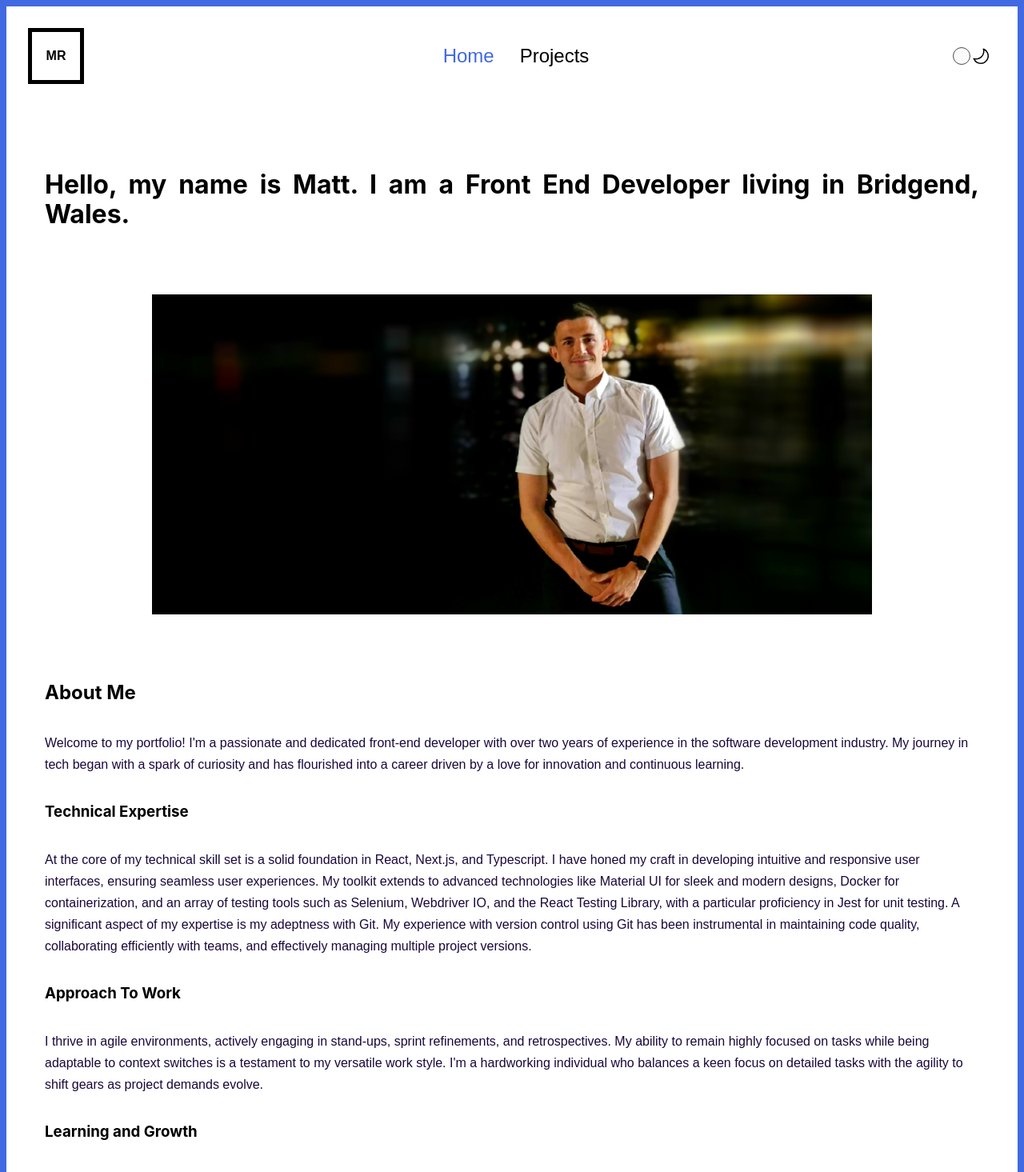
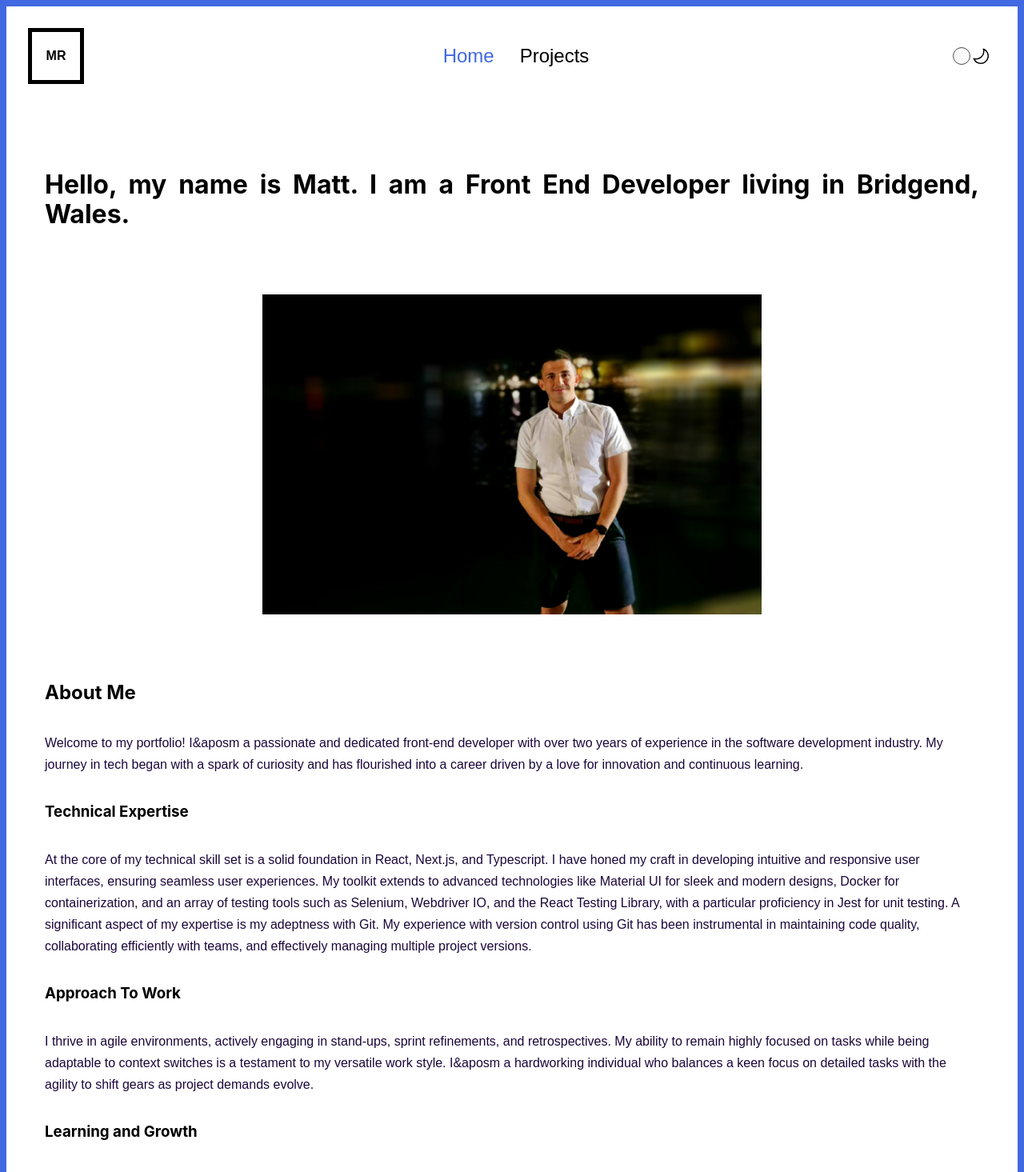
Before and after one commit to mrideout1985/Portfolio, a Next.js app: page / in a window 1280 px wide. Shown: the top 1465 px of the page at 80% size. Built offline with nearby package versions, Linux system fonts and the light colour scheme.

Commit message:
updated bio and project link

```diff
--- a/components/nav.js
+++ b/components/nav.js
@@ -39,30 +39,26 @@ const Nav = () => {
     <header className={styles.header}>
       <nav className={styles.nav}>
         <div className={styles.logo}>
-          <Link href="/">
-            <a href="">MR</a>
-          </Link>
+          <Link href="/">MR</Link>
         </div>
         <div className={styles.links}>
-          <Link href="/">
-            <a
+          <Link
+            href="/"
             className={[
               [styles["default"]],
               [router.pathname === "/" ? styles["active"] : ""],
             ].join(" ")}
           >
             Home
-            </a>
           </Link>
-          <Link href="/projects">
-            <a
+          <Link
+            href="/projects"
             className={[
               [styles["default"]],
               [router.pathname === "/projects" ? styles["active"] : ""],
             ].join(" ")}
           >
             Projects
-            </a>
           </Link>
         </div>
         <DarkToggle isDark={isDark} onChange={() => setIsDark(!isDark)} />
--- a/pages/index.js
+++ b/pages/index.js
@@ -38,7 +38,7 @@ export default function Home() {
       <section className={styles.aboutContainer}>
         <h2>About Me</h2>
         <p>
-          Welcome to my portfolio! I'm a passionate and dedicated front-end
+          Welcome to my portfolio! I&aposm a passionate and dedicated front-end
           developer with over two years of experience in the software
           development industry. My journey in tech began with a spark of
           curiosity and has flourished into a career driven by a love for
@@ -63,8 +63,8 @@ export default function Home() {
           I thrive in agile environments, actively engaging in stand-ups, sprint
           refinements, and retrospectives. My ability to remain highly focused
           on tasks while being adaptable to context switches is a testament to
-          my versatile work style. I'm a hardworking individual who balances a
-          keen focus on detailed tasks with the agility to shift gears as
+          my versatile work style. I&aposm a hardworking individual who balances
+          a keen focus on detailed tasks with the agility to shift gears as
           project demands evolve.
         </p>
         <h3>Learning and Growth</h3>
@@ -74,7 +74,7 @@ export default function Home() {
           for ways in which I can expand my technical knowledge. I am looking to
           join a team of developers that will help me to grow as a developer.
           Everything I have learned so far has been self taught with some
-          mentoring from friends who work in the industry.Currently, I'm
+          mentoring from friends who work in the industry.Currently, I&aposnpm m
           deepening my understanding of web accessibility, driven by a belief
           that technology should be inclusive and accessible to all.
         </p>
--- a/styles/Home.module.scss
+++ b/styles/Home.module.scss
@@ -22,9 +22,10 @@
 
   .imageContainer {
     margin: 0 auto;
-
+    width: 50%;
     .image {
-      object-fit: cover;
+      object-fit: cover; /* Ensure the image covers the container */
+      width: 100%;
     }
   }
 
```
Also changed, not shown: components/footer.js (+9 -12 lines), package.json (+11 -11 lines), 1 other file (tests, documents, lock files or other folders). Lines whose indentation alone changed are shown as unchanged.
